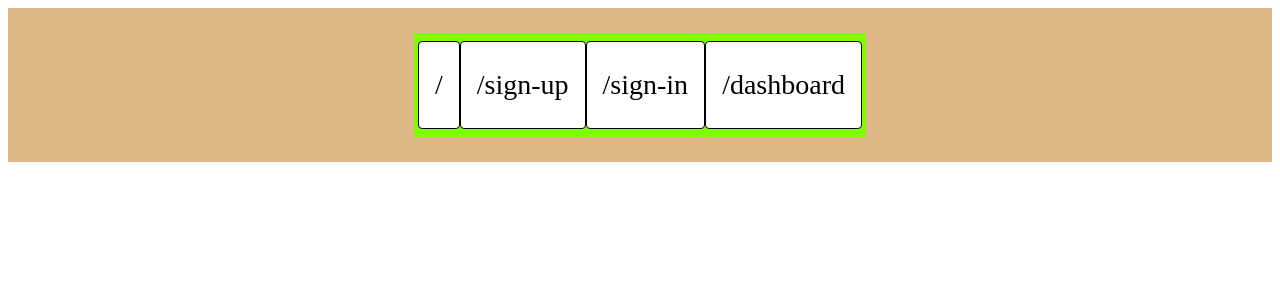
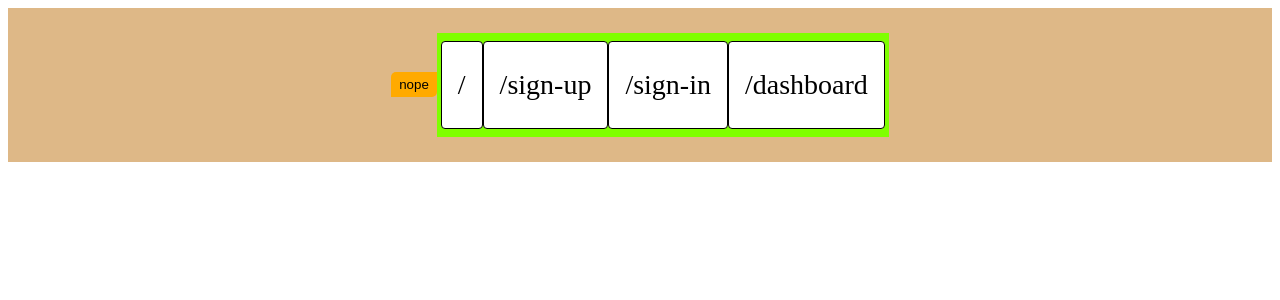
Before and after one commit to Banyan-Labs/time-tracking-app-board, a React (Create React App) app: page / in a window 1280 px wide. Shown: the top 300 px of the page. Built offline with nearby package versions, Linux system fonts and the light colour scheme.

Commit message:
common Button

```diff
--- a/src/Components/SampleComponent/index.jsx
+++ b/src/Components/SampleComponent/index.jsx
@@ -4,6 +4,7 @@ import { v4 as uuid } from 'uuid';
 import { Container, CardsWrapper, Card, Text } from './style';
 import { AuthContext } from '../../Context/AuthContext';
 import routes from '../../routes';
+import Button from '../commons/GenericButton';
 
 const SampleComponent = () => {
   const history = useHistory();
@@ -11,6 +12,7 @@ const SampleComponent = () => {
 
   return (
     <Container>
+      <Button text={'nope'} />
       <CardsWrapper>
         {routes.map((route) => (
           <Card key={uuid()} onClick={() => history.push(`${route.path}`)}>
--- /dev/null
+++ b/src/Components/commons/GenericButton/index.jsx
@@ -0,0 +1,14 @@
+import React from 'react';
+import { ButtonStyle } from './style';
+
+const GenericButton = ({ text, onClick, backgroundColor, isBlock }) => (
+  <ButtonStyle
+    onCLick={onClick}
+    backgroundColor={backgroundColor}
+    isBlock={isBlock}
+  >
+    {text}
+  </ButtonStyle>
+);
+
+export default GenericButton;
--- /dev/null
+++ b/src/Components/commons/GenericButton/style.js
@@ -0,0 +1,17 @@
+import styled from 'styled-components';
+
+export const ButtonStyle = styled.button`
+  background: ${({ backgroundColor }) =>
+    backgroundColor ? `${background}` : '#FA0'};
+  width: ${({ isBlock }) => (isBlock ? '100%' : 'auto')};
+  padding: 5px 8px;
+  border-radius: 5px 0 5px 0;
+  border: none;
+  :focus {
+    border: none;
+    text-decoration: none;
+  }
+  :active {
+    transform: scale(1.1);
+  }
+`;
```
